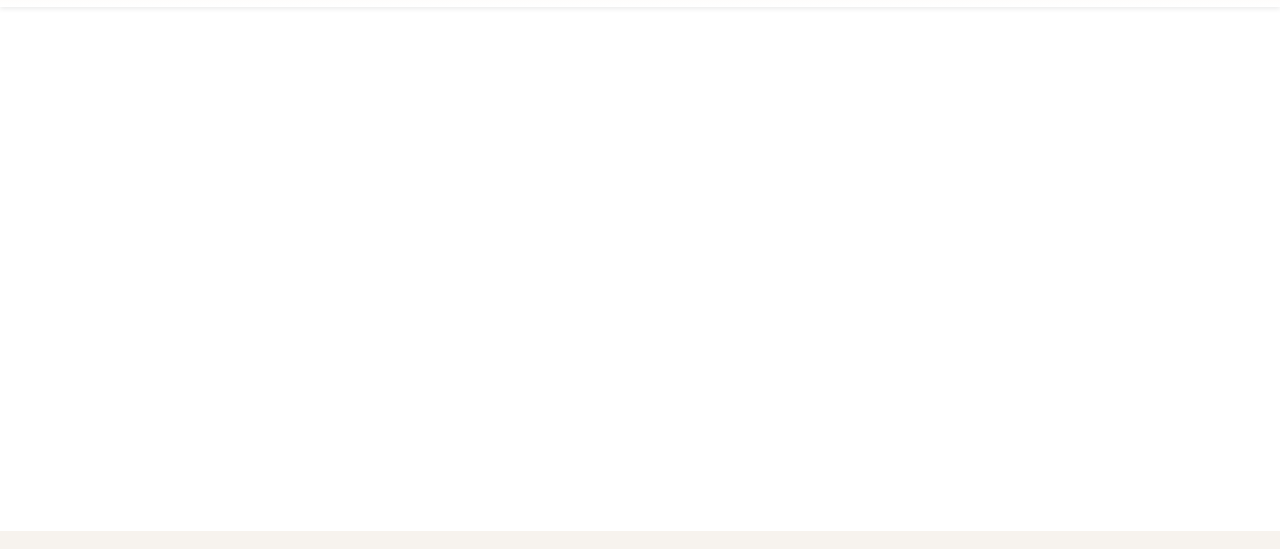
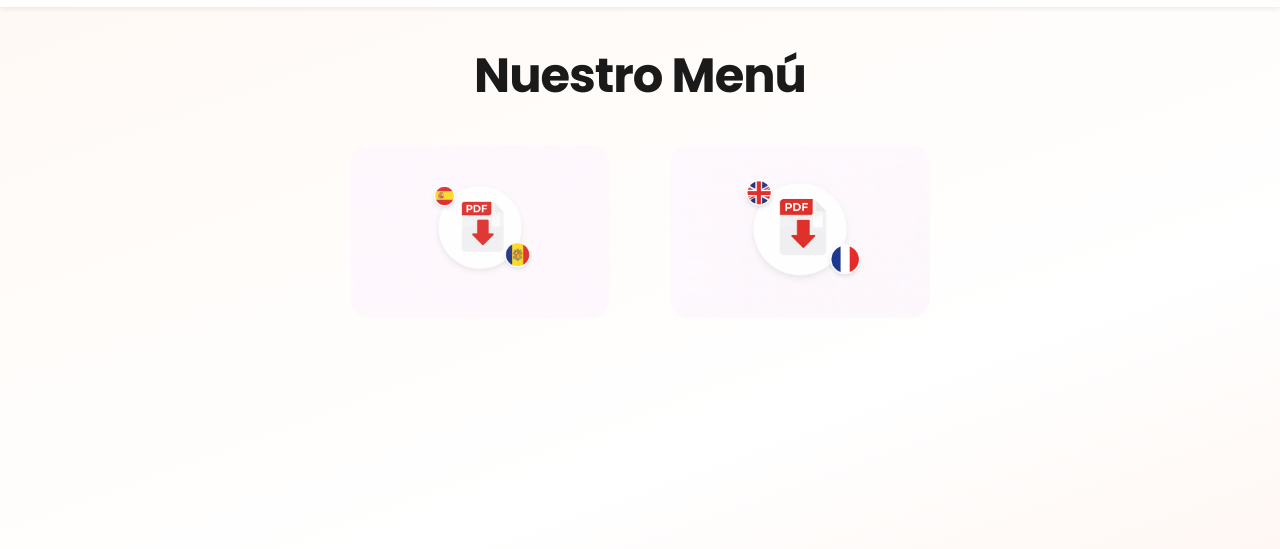
Before and after one commit to SrNar18/CalSilvino, a plain HTML site: page menu.html in a window 1280 px wide. Shown: the part 93-642 px from the top of the page. Drawn offline with Linux system fonts and the light colour scheme.

Commit message:
Menu actualizado

```diff
--- a/menu.html
+++ b/menu.html
@@ -20,7 +20,25 @@
     </header>
 
     <main>
+    <section class="menu-section">
+        <div class="menu-header">
+            <h1 class="menu-title">Nuestro Menú</h1>
+        </div>
 
+        <div class="menu-cards">
+
+            <!-- CARTA ESPAÑOL / CATALÀ -->
+            <a href="pdfs/carta-es-ca.pdf" target="_blank" class="menu-img-link">
+                <img src="/images/MenuCatEsp.png" alt="Descargar carta Español / Català" class="menu-img">
+            </a>
+
+            <!-- CARTA FRANÇAIS / ENGLISH -->
+            <a href="pdfs/carta-fr-en.pdf" target="_blank" class="menu-img-link">
+                <img src="/images/MenuFrEn.png" alt="Download menu Français / English" class="menu-img">
+            </a>
+
+        </div>
+    </section>
 </main>
 
     <footer>
@@ -35,7 +53,6 @@
         </div>
 
         <div class="footer-right">
-
             <div class="footer-schedule">
                 <div class="schedule-block">
                     <p><strong>Dilluns i dimarts</strong></p>
@@ -55,6 +72,8 @@
                 </div>
             </div>
         </div>
+    </footer>
+
     <script src="script.js"></script>
 </body>
 </html>
--- a/style.css
+++ b/style.css
@@ -11,7 +11,7 @@
     display: flex;
     flex-direction: column;
     margin: 0;
-    font-family: 'Poppins', sans-serif; /* 🔥 nueva fuente */
+    font-family: 'Poppins', sans-serif;
     overflow-x: hidden;
     color: #222;
 }
@@ -59,7 +59,7 @@
 nav a {
     text-decoration: none;
     color: #000;
-    font-size: 18px; /* más fino */
+    font-size: 18px;
     font-weight: 500;
     cursor: pointer;
 }
@@ -291,5 +291,73 @@
 }
 
 .date-time-group input {
-    flex: 1; /* ocupan el mismo espacio */
+    flex: 1;
 }
+
+/* ── MENÚ PAGE ── */
+.menu-section {
+    min-height: calc(100vh - 100px);
+    display: flex;
+    flex-direction: column;
+    align-items: center;
+    justify-content: flex-start;  /* ← ahora empieza desde arriba */
+    padding: 40px 40px 60px 40px;
+    background: linear-gradient(160deg, #fff9f5 0%, #ffffff 60%, #fff3ee 100%);
+}
+
+.menu-header {
+    text-align: center;
+    margin-bottom: 40px;  /* ← menos espacio entre título e imágenes */
+}
+
+.menu-title {
+    font-size: 48px;
+    font-weight: 700;
+    color: #1a1a1a;
+    margin: 0;
+    letter-spacing: -1px;
+    line-height: 1.2;
+}
+
+.menu-cards {
+    display: flex;
+    gap: 60px;
+    flex-wrap: wrap;
+    justify-content: center;
+    align-items: flex-end;
+}
+
+/* IMAGEN ENLACE */
+.menu-img-link {
+    display: inline-block;
+    transition: transform 0.25s ease, filter 0.25s ease;
+}
+
+.menu-img-link:hover {
+    transform: translateY(-6px) scale(1.03);
+    filter: drop-shadow(0 12px 24px rgba(197, 1, 1, 0.2));
+}
+
+.menu-img {
+    width: 260px;
+    height: auto;
+    display: block;
+    border-radius: 20px;
+}
+
+/* RESPONSIVE */
+@media (max-width: 680px) {
+    .menu-title {
+        font-size: 32px;
+    }
+
+    .menu-cards {
+        flex-direction: column;
+        align-items: center;
+        gap: 40px;
+    }
+
+    .menu-img {
+        width: 220px;
+    }
+}
```
Also changed, not shown: images/MenuCatEsp.png (added), images/MenuFrEn.png (added). Lines whose indentation alone changed are shown as unchanged.
